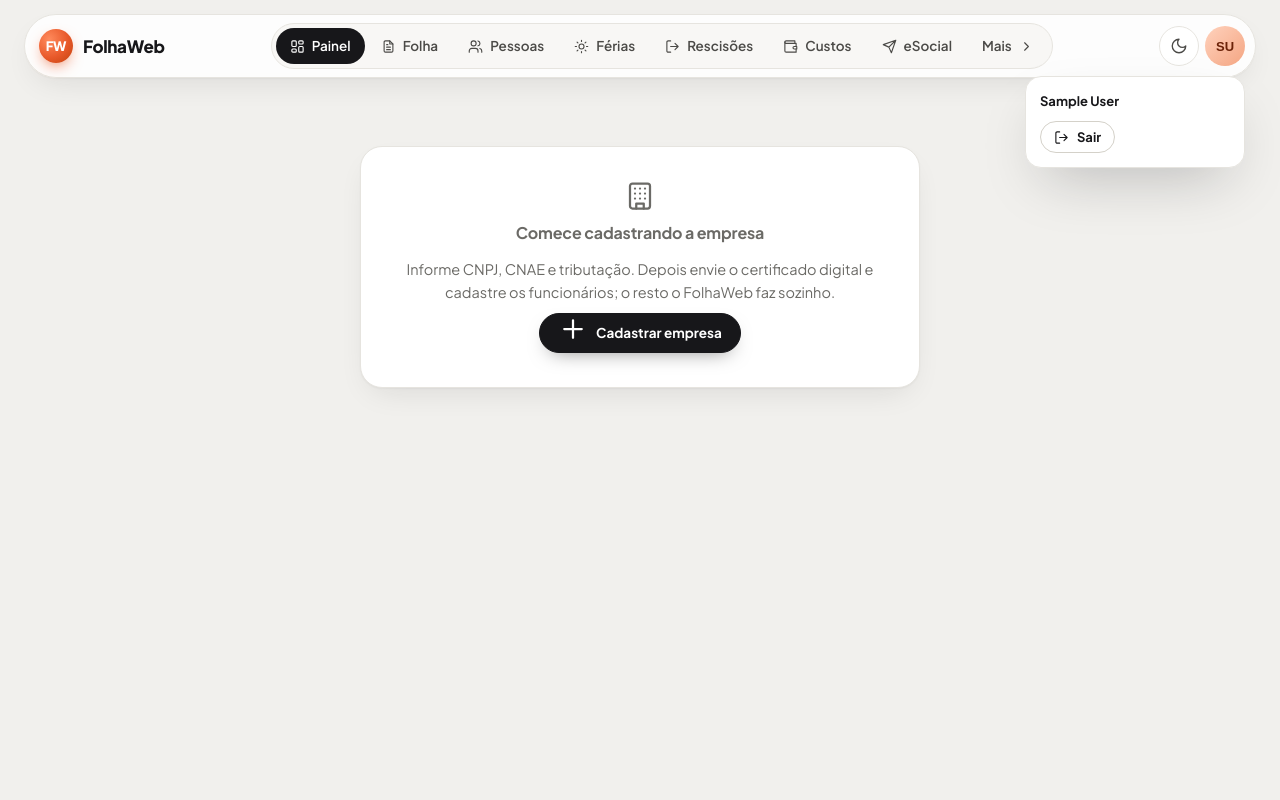
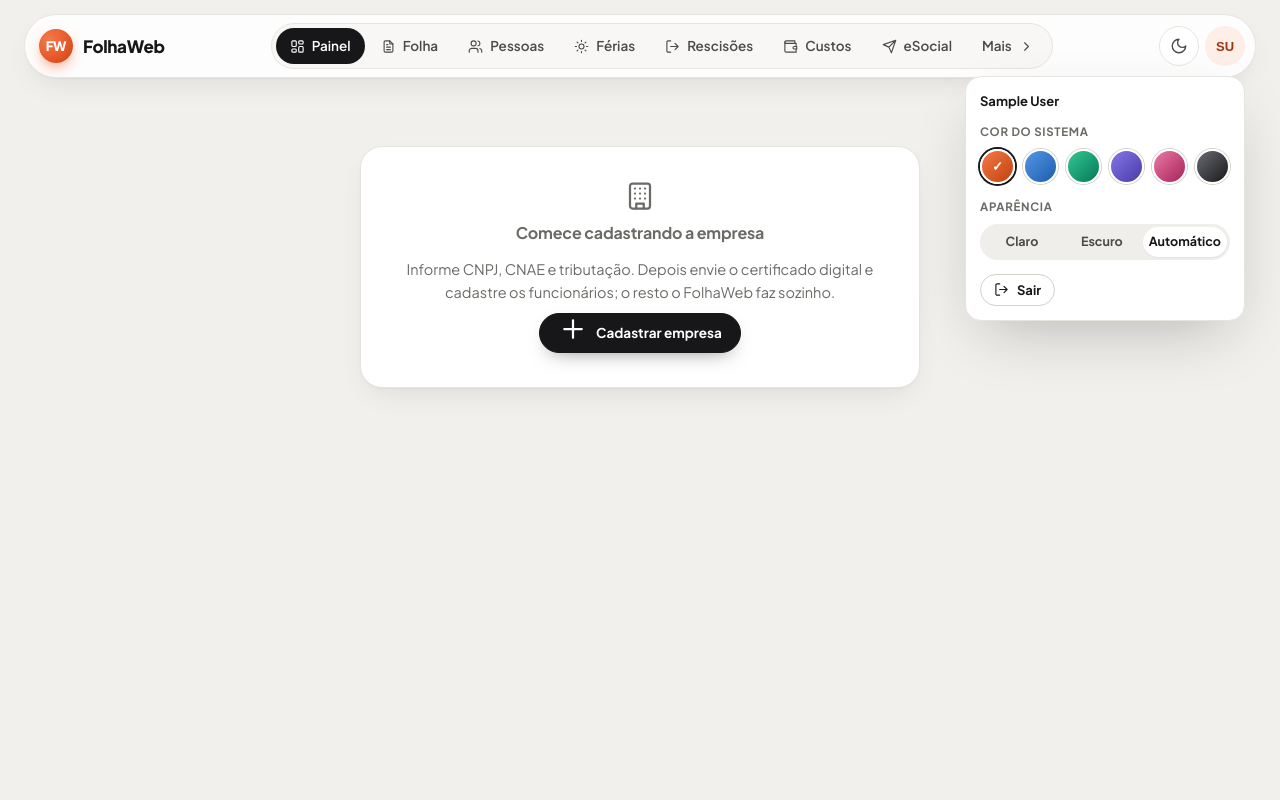
Before and after one commit to willynelsonn/cfe-updates, a Django app: page / in a window 1280 px wide, after a click on "SU". Run offline with Django 5.2, Linux system fonts and the light colour scheme; the visitor is signed in with stand-in values (Sample User, id 1); data that the repository does not hold is empty; some web fonts are replaced.

Commit message:
Adiciona seis cores de sistema e seletor de aparência
- Temas Laranja, Azul, Verde, Roxo, Rosa e Grafite, com versões clara
  e escura; cada um reordena a paleta dos gráficos em ordem validada
  para daltonismo
- Seletor de cor e aparência (claro, escuro, automático) no menu da
  conta e no menu de celular, salvo no navegador; login e cena 3D
  acompanham a cor
- Usuário já logado que abre a tela de login vai direto ao painel

Co-Authored-By: Claude Opus 5.5 <noreply@anthropic.com>
Claude-Session: https://claude.ai/code/session_01YX8vRKtr5xi6J97ektx71y

```diff
--- a/config/urls.py
+++ b/config/urls.py
@@ -6,7 +6,7 @@ from .views import dashboard
 
 urlpatterns = [
     path("", dashboard, name="dashboard"),
-    path("entrar/", auth_views.LoginView.as_view(template_name="login.html"), name="login"),
+    path("entrar/", auth_views.LoginView.as_view(template_name="login.html", redirect_authenticated_user=True), name="login"),
     path("sair/", auth_views.LogoutView.as_view(), name="logout"),
     path("empresas/", include("empresas.urls")),
     path("funcionarios/", include("pessoal.urls")),
--- a/static/css/app.css
+++ b/static/css/app.css
@@ -19,14 +19,14 @@
   --muted: #6b6a66;
   --ink: #17171a;          /* pílulas e botão principal */
   --ink-text: #ffffff;
-  --accent: #e8592a;       /* laranja da marca */
-  --accent-deep: #c2410c;
-  --accent-soft: #fdeee7;
-  --accent-ink: #9a3412;
+         /* laranja da marca */
+
+
+
   --primary: var(--ink);
   --primary-hover: #2c2c31;
   --primary-ink: #ffffff;
-  --link: #b8400f;
+
   --ok: #0d6e0d; --ok-bg: #e8f5e8; --ok-line: #0ca30c;
   --warn: #7f5200; --warn-bg: #fff4d9; --warn-line: #fab219;
   --err: #b42525; --err-bg: #fdecec; --err-line: #d03b3b;
@@ -38,7 +38,6 @@
   --radius-md: 16px;
   --radius-sm: 12px;
   /* Dados: paleta categórica validada (skill dataviz), laranja primeiro */
-  --s1: #eb6834; --s2: #2a78d6; --s3: #1baf7a; --s4: #eda100; --s5: #e87ba4;
   --grid: #e7e5df; --axis: #c9c6bd;
   --font: "Plus Jakarta Sans", system-ui, -apple-system, "Segoe UI", Roboto, sans-serif;
   --serif: "Instrument Serif", Georgia, "Times New Roman", serif;
@@ -52,11 +51,10 @@
     --border: #2a2a30; --border-strong: #3a3a42;
     --text: #f2f1ee; --text-2: #c9c8c2; --muted: #9a9993;
     --ink: #f2f1ee; --ink-text: #121214; --primary-hover: #ffffff; --primary-ink: #121214;
-    --accent-soft: #3a1d12; --accent-ink: #ffb08f; --link: #ff9a72;
+
     --ok: #5bd35b; --ok-bg: #12301a; --warn: #f5c45a; --warn-bg: #33270d; --err: #ff8a8a; --err-bg: #3a1717;
     --info-bg: #1f1e22;
     --shadow-sm: none; --shadow: 0 1px 0 rgba(255,255,255,.03); --shadow-lg: 0 24px 60px -20px rgba(0,0,0,.6);
-    --s1: #d95926; --s2: #3987e5; --s3: #199e70; --s4: #c98500; --s5: #d55181;
     --grid: #2a2a30; --axis: #3c3c44;
   }
 }
@@ -66,13 +64,25 @@
   --border: #2a2a30; --border-strong: #3a3a42;
   --text: #f2f1ee; --text-2: #c9c8c2; --muted: #9a9993;
   --ink: #f2f1ee; --ink-text: #121214; --primary-hover: #ffffff; --primary-ink: #121214;
-  --accent-soft: #3a1d12; --accent-ink: #ffb08f; --link: #ff9a72;
+
   --ok: #5bd35b; --ok-bg: #12301a; --warn: #f5c45a; --warn-bg: #33270d; --err: #ff8a8a; --err-bg: #3a1717;
   --info-bg: #1f1e22;
   --shadow-sm: none; --shadow: 0 1px 0 rgba(255,255,255,.03); --shadow-lg: 0 24px 60px -20px rgba(0,0,0,.6);
-  --s1: #d95926; --s2: #3987e5; --s3: #199e70; --s4: #c98500; --s5: #d55181;
   --grid: #2a2a30; --axis: #3c3c44;
 }
+
+/* ---- Seletor de cor e aparência ---- */
+.paleta { display: grid; grid-template-columns: repeat(6, 1fr); gap: 8px; margin: 8px 0 14px; }
+.paleta button { width: 100%; aspect-ratio: 1; border-radius: 50%; border: 2px solid var(--surface); cursor: pointer; padding: 0;
+  box-shadow: 0 0 0 1px var(--border-strong); background: var(--amostra); position: relative;
+  transition: transform var(--t-rapido) var(--ease-out), box-shadow var(--t-rapido); }
+.paleta button:hover { transform: scale(1.08); }
+.paleta button[aria-pressed="true"] { box-shadow: 0 0 0 2px var(--text); }
+.paleta button[aria-pressed="true"]::after { content: "✓"; position: absolute; inset: 0; display: grid; place-items: center; color: #fff; font-weight: 800; font-size: 13px; }
+.segmentado { display: grid; grid-template-columns: repeat(3, 1fr); gap: 2px; padding: 3px; border-radius: 999px; background: var(--surface-3); margin: 8px 0 14px; }
+.segmentado button { height: 30px; border: 0; border-radius: 999px; background: transparent; color: var(--text-2); font: inherit; font-size: 12.5px; font-weight: 650; cursor: pointer; }
+.segmentado button[aria-pressed="true"] { background: var(--surface); color: var(--text); box-shadow: var(--shadow-sm); }
+.rotulo-pop { font-size: 11.5px; font-weight: 700; color: var(--muted); text-transform: uppercase; letter-spacing: .06em; }
 
 /* ---- Base ---------------------------------------------------------------- */
 * { box-sizing: border-box; }
@@ -107,7 +117,7 @@ ul, ol { margin: 0 0 10px; padding-left: 20px; }
 .brand { display: flex; align-items: center; gap: 10px; color: var(--text); font-weight: 800; font-size: 17px;
   letter-spacing: -.02em; white-space: nowrap; }
 .brand:hover { text-decoration: none; }
-.brand .logo { width: 34px; height: 34px; border-radius: 50%; background: radial-gradient(circle at 30% 30%, #ff8a5c, var(--accent) 55%, var(--accent-deep));
+.brand .logo { width: 34px; height: 34px; border-radius: 50%; background: radial-gradient(circle at 30% 30%, var(--accent-light), var(--accent) 55%, var(--accent-deep));
   color: #fff; display: grid; place-items: center; font-weight: 800; font-size: 13px; box-shadow: 0 6px 16px -6px var(--accent); }
 .pilulas { position: relative; display: flex; align-items: center; gap: 2px; margin: 0 auto; padding: 4px;
   background: var(--surface-2); border: 1px solid var(--border); border-radius: 999px; }
@@ -143,7 +153,7 @@ ul, ol { margin: 0 0 10px; padding-left: 20px; }
 .btn-icone .ponto.trabalhando { background: var(--warn-line); animation: pulso 1s infinite alternate; }
 .btn-icone .ponto.erro { background: var(--err-line); }
 @keyframes pulso { from { opacity: .35 } to { opacity: 1 } }
-.avatar { width: 40px; height: 40px; border-radius: 50%; background: linear-gradient(135deg, #ffd2bd, #f4a582); color: #6b2208;
+.avatar { width: 40px; height: 40px; border-radius: 50%; background: var(--accent-soft); color: var(--accent-ink);
   display: grid; place-items: center; font-weight: 800; font-size: 13px; text-transform: uppercase; flex: none; }
 .popover { position: absolute; top: calc(100% + 10px); right: 0; width: 280px; background: var(--surface); border: 1px solid var(--border);
   border-radius: var(--radius-md); box-shadow: var(--shadow-lg); padding: 14px; display: none; z-index: 40; font-size: 13px; color: var(--text-2); }
@@ -169,7 +179,7 @@ form.inline { display: inline; }
 .btn:active { transform: translateY(0) scale(.97); }
 .btn.primario { background: var(--ink); border-color: var(--ink); color: var(--ink-text); box-shadow: 0 8px 20px -10px rgba(0,0,0,.5); }
 .btn.primario:hover { background: var(--primary-hover); }
-.btn.destaque { background: var(--accent); border-color: var(--accent); color: #fff; }
+.btn.destaque { background: var(--accent-deep); border-color: var(--accent-deep); color: #fff; }
 .btn.perigo { color: var(--err); }
 .btn.perigo:hover { background: var(--err-bg); }
 .btn.fantasma { border-color: transparent; background: transparent; color: var(--text-2); }
@@ -217,7 +227,7 @@ form.inline { display: inline; }
 .mini-stats .s { font-size: 12px; color: var(--muted); }
 
 .cartao-laranja { position: relative; overflow: hidden; border-radius: var(--radius); padding: 24px; color: #fff; min-height: 236px;
-  background: linear-gradient(135deg, #f37a4a 0%, var(--accent) 38%, var(--accent-deep) 100%); box-shadow: 0 24px 48px -24px rgba(194, 65, 12, .65);
+  background: linear-gradient(135deg, var(--accent-light) 0%, var(--accent) 38%, var(--accent-deep) 100%); box-shadow: 0 24px 48px -24px rgba(var(--accent-rgb), .65);
   display: flex; flex-direction: column; justify-content: space-between; isolation: isolate; }
 .cartao-laranja::before { content: ""; position: absolute; inset: -40%; z-index: -1; opacity: .5;
   background: radial-gradient(closest-side, rgba(255,255,255,.35), transparent 70%) var(--brilho-x, 30%) var(--brilho-y, 20%) / 60% 60% no-repeat; }
@@ -272,7 +282,7 @@ tfoot td, tfoot th { font-weight: 700; color: var(--text); border-top: 1px solid
 .tag.aceito, .tag.fechada, .tag.processado, .tag.calculada, .tag.paga, .tag.emitida, .tag.disponivel, .tag.enviada { background: var(--ok-bg); color: var(--ok); }
 .tag.rejeitado, .tag.erro, .tag.cancelada { background: var(--err-bg); color: var(--err); }
 .badge { display: inline-grid; place-items: center; min-width: 20px; height: 20px; padding: 0 6px; border-radius: 10px;
-  background: var(--accent); color: #fff; font-size: 11px; font-weight: 800; }
+  background: var(--accent-deep); color: #fff; font-size: 11px; font-weight: 800; }
 
 /* ---- Mensagens e alertas ---------------------------------------------------- */
 .msg { display: flex; gap: 10px; align-items: flex-start; padding: 12px 16px; border-radius: var(--radius-md); margin-bottom: 14px;
@@ -322,7 +332,7 @@ tfoot td, tfoot th { font-weight: 700; color: var(--text); border-top: 1px solid
 .stepper li.feito::before { content: "✓"; background: var(--ok-bg); color: var(--ok); }
 .stepper li.atual { background: var(--ink); color: color-mix(in srgb, var(--ink-text) 70%, transparent); }
 .stepper li.atual strong { color: var(--ink-text); }
-.stepper li.atual::before { background: var(--accent); color: #fff; }
+.stepper li.atual::before { background: var(--accent-deep); color: #fff; }
 .passos { list-style: none; padding: 0; margin: 0; counter-reset: p; }
 .passos li { counter-increment: p; padding: 10px 0 10px 42px; position: relative; border-bottom: 1px solid var(--border); }
 .passos li:last-child { border-bottom: 0; }
@@ -388,7 +398,7 @@ fieldset.secao legend + * { clear: both; }
 .agenda .dia { text-align: center; border-radius: 14px; padding: 5px 0; line-height: 1.1; background: var(--surface-3); }
 .agenda .dia b { display: block; font-size: 17px; }
 .agenda .dia small { font-size: 10.5px; color: var(--muted); text-transform: uppercase; font-weight: 700; }
-.agenda .urgente .dia { background: var(--accent); color: #fff; } .agenda .urgente .dia small { color: rgba(255,255,255,.85); }
+.agenda .urgente .dia { background: var(--accent-deep); color: #fff; } .agenda .urgente .dia small { color: rgba(255,255,255,.85); }
 .agenda .t { font-weight: 650; font-size: 13.5px; color: var(--text); } .agenda .d { font-size: 12px; color: var(--muted); }
 .agenda .falta { font-size: 12px; color: var(--muted); white-space: nowrap; }
 .agenda .urgente .falta { color: var(--accent-ink); font-weight: 700; }
@@ -403,7 +413,7 @@ fieldset.secao legend + * { clear: both; }
   padding: 44px; display: flex; flex-direction: column; justify-content: space-between; isolation: isolate; }
 .tela-login .lado canvas { position: absolute; inset: 0; width: 100%; height: 100%; z-index: -1; }
 .tela-login .lado h2 { font-size: clamp(30px, 3.4vw, 46px); line-height: 1.08; letter-spacing: -.03em; font-weight: 750; max-width: 520px; margin: 0 0 18px; }
-.tela-login .lado h2 em { font-family: var(--serif); font-weight: 400; font-style: italic; color: #ffb08f; }
+.tela-login .lado h2 em { font-family: var(--serif); font-weight: 400; font-style: italic; color: var(--accent-light); }
 .tela-login .lado ul { list-style: none; padding: 0; margin: 0; display: grid; gap: 8px; color: rgba(255,255,255,.82); }
 .tela-login .lado li { display: flex; gap: 10px; align-items: center; }
 .tela-login .lado li span { width: 22px; height: 22px; border-radius: 50%; background: rgba(255,255,255,.12); display: grid; place-items: center; font-size: 12px; }
@@ -465,3 +475,26 @@ pre.xml { background: #121214; color: #e8e6e1; padding: 16px; border-radius: var
   .topnav, .nao-imprimir, .msg, .folha-movel { display: none !important; }
   .conteudo { padding: 0; max-width: none; } body { background: #fff; }
 }
+
+/* ---- Temas de cor (seletor em Conta → Cor do sistema) -------------------------
+   Cada tema troca o destaque e a ordem das séries dos gráficos. Toda ordem foi
+   validada com o script da skill dataviz (daltonismo e visão normal, claro e escuro). */
+:root { --accent: #e8592a; --accent-deep: #c2410c; --accent-light: #f37a4a; --accent-soft: #fdeee7; --accent-ink: #9a3412; --link: #b8400f; --accent-rgb: 194, 65, 12; --s1: #eb6834; --s2: #2a78d6; --s3: #1baf7a; --s4: #eda100; --s5: #e87ba4; }
+@media (prefers-color-scheme: dark) { :root:where(:not([data-theme="light"])) { --accent-soft: #3a1d12; --accent-ink: #ffb08f; --link: #ff9a72; --s1: #d95926; --s2: #3987e5; --s3: #199e70; --s4: #c98500; --s5: #d55181; } }
+:root[data-theme="dark"] { --accent-soft: #3a1d12; --accent-ink: #ffb08f; --link: #ff9a72; --s1: #d95926; --s2: #3987e5; --s3: #199e70; --s4: #c98500; --s5: #d55181; }
+:root[data-cor="azul"] { --accent: #2a78d6; --accent-deep: #1c5cab; --accent-light: #5598e7; --accent-soft: #e8f1fc; --accent-ink: #1c4f95; --link: #1f63b8; --accent-rgb: 28, 92, 171; --s1: #2a78d6; --s2: #eb6834; --s3: #1baf7a; --s4: #eda100; --s5: #e87ba4; }
+@media (prefers-color-scheme: dark) { :root[data-cor="azul"]:where(:not([data-theme="light"])) { --accent-soft: #13243a; --accent-ink: #9ec5f4; --link: #86b6ef; --s1: #3987e5; --s2: #d95926; --s3: #199e70; --s4: #c98500; --s5: #d55181; } }
+:root[data-cor="azul"][data-theme="dark"] { --accent-soft: #13243a; --accent-ink: #9ec5f4; --link: #86b6ef; --s1: #3987e5; --s2: #d95926; --s3: #199e70; --s4: #c98500; --s5: #d55181; }
+:root[data-cor="verde"] { --accent: #13a172; --accent-deep: #047857; --accent-light: #34c792; --accent-soft: #e3f6ee; --accent-ink: #065f46; --link: #047857; --accent-rgb: 4, 120, 87; --s1: #1baf7a; --s2: #eb6834; --s3: #2a78d6; --s4: #eda100; --s5: #e87ba4; }
+@media (prefers-color-scheme: dark) { :root[data-cor="verde"]:where(:not([data-theme="light"])) { --accent-soft: #0f2a20; --accent-ink: #7fe0b9; --link: #5fd3a6; --s1: #199e70; --s2: #d95926; --s3: #3987e5; --s4: #c98500; --s5: #d55181; } }
+:root[data-cor="verde"][data-theme="dark"] { --accent-soft: #0f2a20; --accent-ink: #7fe0b9; --link: #5fd3a6; --s1: #199e70; --s2: #d95926; --s3: #3987e5; --s4: #c98500; --s5: #d55181; }
+:root[data-cor="roxo"] { --accent: #6250d6; --accent-deep: #4a3aa7; --accent-light: #8577e8; --accent-soft: #eeecfb; --accent-ink: #3f2f99; --link: #5442c4; --accent-rgb: 74, 58, 167; --s1: #6250d6; --s2: #eb6834; --s3: #1baf7a; --s4: #eda100; --s5: #e87ba4; }
+@media (prefers-color-scheme: dark) { :root[data-cor="roxo"]:where(:not([data-theme="light"])) { --accent-soft: #221d3f; --accent-ink: #c3bcf5; --link: #a99ff0; --s1: #9085e9; --s2: #d95926; --s3: #199e70; --s4: #c98500; --s5: #d55181; } }
+:root[data-cor="roxo"][data-theme="dark"] { --accent-soft: #221d3f; --accent-ink: #c3bcf5; --link: #a99ff0; --s1: #9085e9; --s2: #d95926; --s3: #199e70; --s4: #c98500; --s5: #d55181; }
+:root[data-cor="rosa"] { --accent: #d6457a; --accent-deep: #a8215a; --accent-light: #e87ba4; --accent-soft: #fbe9f0; --accent-ink: #8a1c4a; --link: #b42a62; --accent-rgb: 168, 33, 90; --s1: #e87ba4; --s2: #2a78d6; --s3: #eb6834; --s4: #1baf7a; --s5: #eda100; }
+@media (prefers-color-scheme: dark) { :root[data-cor="rosa"]:where(:not([data-theme="light"])) { --accent-soft: #3a1626; --accent-ink: #f5a9c6; --link: #f08ab3; --s1: #d55181; --s2: #3987e5; --s3: #d95926; --s4: #199e70; --s5: #c98500; } }
+:root[data-cor="rosa"][data-theme="dark"] { --accent-soft: #3a1626; --accent-ink: #f5a9c6; --link: #f08ab3; --s1: #d55181; --s2: #3987e5; --s3: #d95926; --s4: #199e70; --s5: #c98500; }
+:root[data-cor="grafite"] { --accent: #3f3f46; --accent-deep: #18181b; --accent-light: #6b6b74; --accent-soft: #ececee; --accent-ink: #27272a; --link: #3f3f46; --accent-rgb: 24, 24, 27; --s1: #2a78d6; --s2: #eb6834; --s3: #1baf7a; --s4: #eda100; --s5: #e87ba4; }
+@media (prefers-color-scheme: dark) { :root[data-cor="grafite"]:where(:not([data-theme="light"])) { --accent-soft: #26262b; --accent-ink: #e4e4e7; --link: #d4d4d8; --s1: #3987e5; --s2: #d95926; --s3: #199e70; --s4: #c98500; --s5: #d55181; --accent: #52525b; --accent-deep: #27272a; } }
+:root[data-cor="grafite"][data-theme="dark"] { --accent-soft: #26262b; --accent-ink: #e4e4e7; --link: #d4d4d8; --s1: #3987e5; --s2: #d95926; --s3: #199e70; --s4: #c98500; --s5: #d55181; --accent: #52525b; --accent-deep: #27272a; }
+:root[data-cor="grafite"] .badge { background: var(--err-line); }
--- a/static/js/app.js
+++ b/static/js/app.js
@@ -67,6 +67,40 @@
     });
   });
 
+  // Cor do sistema e aparência (claro/escuro/automático), salvas neste navegador
+  var raizDoc = document.documentElement;
+  function marcarPreferencias() {
+    var cor = raizDoc.dataset.cor || "laranja", tema = raizDoc.dataset.theme || "auto";
+    document.querySelectorAll("[data-cor]").forEach(function (b) {
+      if (b.tagName === "BUTTON") b.setAttribute("aria-pressed", String(b.dataset.cor === cor));
+    });
+    document.querySelectorAll("[data-aparencia]").forEach(function (b) {
+      b.setAttribute("aria-pressed", String(b.dataset.aparencia === tema));
+    });
+  }
+  function salvar(chave, valor) { try { valor ? localStorage.setItem(chave, valor) : localStorage.removeItem(chave); } catch (e) {} }
+  document.querySelectorAll("button[data-cor]").forEach(function (b) {
+    b.addEventListener("click", function (ev) {
+      ev.stopPropagation();
+      if (b.dataset.cor === "laranja") delete raizDoc.dataset.cor; else raizDoc.dataset.cor = b.dataset.cor;
+      salvar("cor", b.dataset.cor === "laranja" ? null : b.dataset.cor);
+      marcarPreferencias();
+      document.dispatchEvent(new Event("tema-alterado"));
+    });
+  });
+  document.querySelectorAll("[data-aparencia]").forEach(function (b) {
+    b.addEventListener("click", function (ev) {
+      ev.stopPropagation();
+      var v = b.dataset.aparencia;
+      if (v === "auto") delete raizDoc.dataset.theme; else raizDoc.dataset.theme = v;
+      salvar("tema", v === "auto" ? null : v);
+      marcarPreferencias();
+      document.dispatchEvent(new Event("tema-alterado"));
+    });
+  });
+  document.addEventListener("tema-alterado", marcarPreferencias);
+  marcarPreferencias();
+
   // Fila do eSocial: processa automaticamente enquanto houver algo em andamento.
   var caixa = document.getElementById("status-esocial");
   if (!caixa) return;
--- a/static/js/login3d.js
+++ b/static/js/login3d.js
@@ -20,7 +20,10 @@ if (tela) {
   const pos = new Float32Array(total * 3);
   const cores = new Float32Array(total * 3);
   const base = new Float32Array(total * 2);
-  const corFundo = new THREE.Color("#c2410c"), corFrente = new THREE.Color("#ffd2bd"), c = new THREE.Color();
+  const css = getComputedStyle(document.documentElement);
+  const corFundo = new THREE.Color(css.getPropertyValue("--accent-deep").trim() || "#c2410c");
+  const corFrente = new THREE.Color(css.getPropertyValue("--accent-light").trim() || "#f37a4a").lerp(new THREE.Color("#ffffff"), 0.55);
+  const c = new THREE.Color();
   for (let j = 0, k = 0; j < LINHAS; j++) {
     for (let i = 0; i < COLS; i++, k++) {
       const x = (i / (COLS - 1) - 0.5) * LARG, z = (j / (LINHAS - 1) - 0.5) * PROF;
--- /dev/null
+++ b/templates/_preferencias.html
@@ -0,0 +1,15 @@
+<div class="rotulo-pop" id="rot-cor">Cor do sistema</div>
+<div class="paleta" role="group" aria-labelledby="rot-cor">
+  <button type="button" data-cor="laranja" style="--amostra:linear-gradient(135deg,#f37a4a,#c2410c)" title="Laranja" aria-label="Laranja"></button>
+  <button type="button" data-cor="azul" style="--amostra:linear-gradient(135deg,#5598e7,#1c5cab)" title="Azul" aria-label="Azul"></button>
+  <button type="button" data-cor="verde" style="--amostra:linear-gradient(135deg,#34c792,#047857)" title="Verde" aria-label="Verde"></button>
+  <button type="button" data-cor="roxo" style="--amostra:linear-gradient(135deg,#8577e8,#4a3aa7)" title="Roxo" aria-label="Roxo"></button>
+  <button type="button" data-cor="rosa" style="--amostra:linear-gradient(135deg,#e87ba4,#a8215a)" title="Rosa" aria-label="Rosa"></button>
+  <button type="button" data-cor="grafite" style="--amostra:linear-gradient(135deg,#6b6b74,#18181b)" title="Grafite" aria-label="Grafite"></button>
+</div>
+<div class="rotulo-pop" id="rot-aparencia">Aparência</div>
+<div class="segmentado" role="group" aria-labelledby="rot-aparencia">
+  <button type="button" data-aparencia="light">Claro</button>
+  <button type="button" data-aparencia="dark">Escuro</button>
+  <button type="button" data-aparencia="auto">Automático</button>
+</div>
--- a/templates/base.html
+++ b/templates/base.html
@@ -5,7 +5,10 @@
   <meta name="viewport" content="width=device-width, initial-scale=1">
   <title>{% block title %}FolhaWeb{% endblock %} · FolhaWeb</title>
   <script>
-    try { var t = localStorage.getItem("tema"); if (t) document.documentElement.dataset.theme = t; } catch (e) {}
+    try {
+      var t = localStorage.getItem("tema"); if (t) document.documentElement.dataset.theme = t;
+      var c = localStorage.getItem("cor"); if (c) document.documentElement.dataset.cor = c;
+    } catch (e) {}
     if (!matchMedia("(prefers-reduced-motion: reduce)").matches) document.documentElement.classList.add("js-anima");
   </script>
   <link rel="preconnect" href="https://fonts.googleapis.com">
@@ -75,9 +78,10 @@
         <button class="btn-icone opcional" type="button" data-tema aria-label="Alternar modo claro/escuro" title="Modo claro/escuro">{% icone "lua" %}</button>
         <div class="mais">
           <button class="avatar" type="button" style="border:0;cursor:pointer" aria-label="Conta" aria-expanded="false" aria-controls="pop-conta" data-alternar="pop-conta">{{ user.get_full_name|default:user.username|iniciais }}</button>
-          <div class="popover" id="pop-conta" style="width:220px">
+          <div class="popover" id="pop-conta" style="width:280px">
             <b>{{ user.get_full_name|default:user.username }}</b>
-            <div class="dica" style="margin-bottom:10px">{{ empresa_ativa|default:"" }}</div>
+            <div class="dica" style="margin-bottom:12px">{{ empresa_ativa|default:"" }}</div>
+            {% include "_preferencias.html" %}
             <form method="post" action="{% url 'logout' %}">{% csrf_token %}<button class="btn pequeno" type="submit">{% icone "sair" "sm" %} Sair</button></form>
           </div>
         </div>
@@ -102,7 +106,8 @@
     <a href="{% url 'esocial:guia' %}">{% icone "recibo" %} DCTFWeb e FGTS</a>
     <a href="{% url 'empresas:lista' %}">{% icone "predio" %} Empresas</a>
     <a href="{% url 'folha:rubricas' %}">{% icone "lista" %} Rubricas</a>
-    <a href="#" data-tema>{% icone "lua" %} Modo claro/escuro</a>
+    <div class="sec">Aparência</div>
+    <div style="padding:0 16px">{% include "_preferencias.html" %}</div>
   </nav>
 
   <main class="conteudo" id="conteudo">
```
Also changed, not shown: folha/tests/test_telas.py (+14 -0 lines), README.md.
